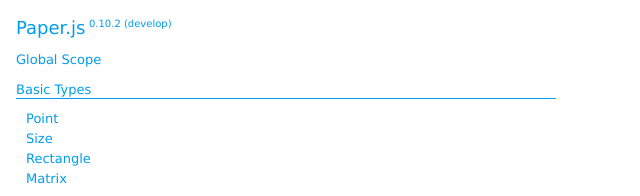
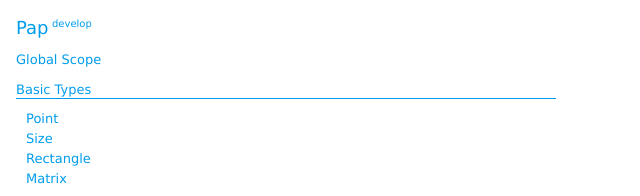
Before and after one commit to andreykn0772016/piano, a plain HTML site: page paper/docs/classes/index.html in a window 1280 px wide. Shown: the top 196 px of the page, 0-640 px from the left. Drawn offline with Linux system fonts and the light colour scheme.

Commit message:
Update index.html

```diff
--- a/paper/docs/classes/index.html
+++ b/paper/docs/classes/index.html
@@ -2,13 +2,13 @@
 <html>
 <head>
 <meta charset="UTF-8">
-<title>Paper.js v0.10.2 (develop)</title>
+<title>Papdevelop</title>
 <base target="class-frame">
 <link href="../assets/css/docs.css" rel="stylesheet" type="text/css">
 </head>
 <body class="reference">
 <div class="reference-index">
-<h1>Paper.js<span class="version">0.10.2 (develop)</span></h1>
+<h1>Pap<span class="version">develop</span></h1>
 <ul class="reference-classes"><li><a href="../classes/global.html">Global Scope</a></li>
 <li>
 <h2>Basic Types</h2>
```
